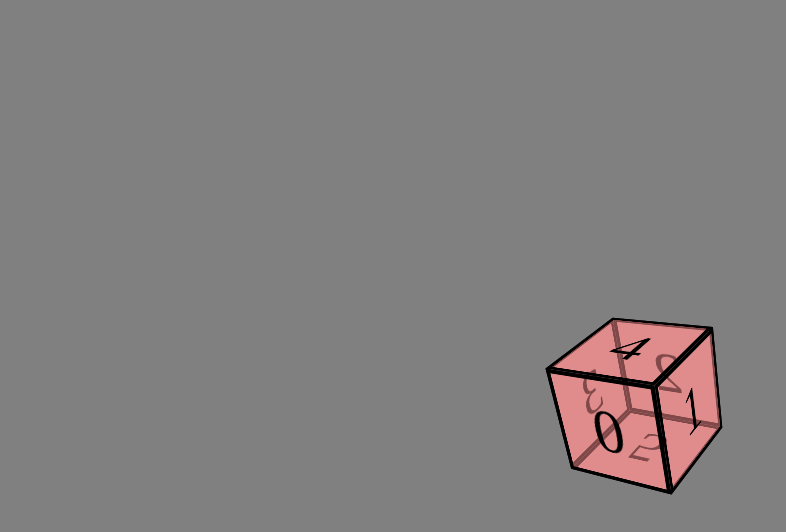
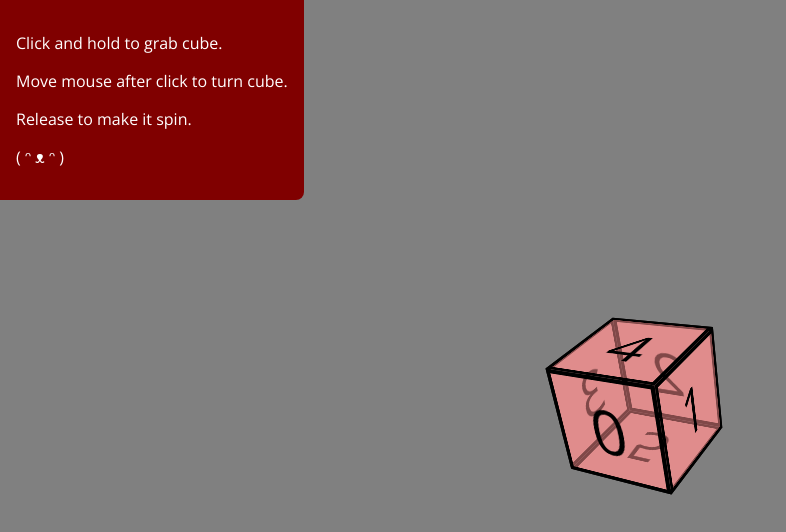
Before and after one commit to Watersilver/spincube, a website built with Vite: page index.html in a window 1280 px wide. Shown: the whole page, without its empty margins (0-786 px from the left). Built offline with nearby package versions, Linux system fonts and the light colour scheme.

Commit message:
added instructions

```diff
--- a/index.html
+++ b/index.html
@@ -36,6 +36,23 @@
         </section>
       </section>
     </section>
+    <section id="instructions">
+      <p>
+        Click and hold to grab cube.
+      </p>
+
+      <p>
+        Move mouse after click to turn cube.
+      </p>
+
+      <p>
+        Release to make it spin.
+      </p>
+
+      <p>
+        ( ᵔ ᴥ ᵔ )
+      </p>
+    </section>
     <!-- Import libs -->
     <!-- https://github.com/infusion/Quaternion.js/ -->
     <script src="./Quaternion.js/quaternion.js"></script>
--- a/public/style.css
+++ b/public/style.css
@@ -1,3 +1,6 @@
+@import url('https://fonts.googleapis.com/css2?family=Open+Sans:ital,wght@0,300..800;1,300..800&display=swap');
+
+
 /* debug ruler */
 /* #width-ruler {
   position: absolute;
@@ -42,6 +45,10 @@
 #width-ruler>*:nth-child(10) {
   left: 95vw;
 } */
+
+body {
+  font-family: "Open Sans", sans-serif;
+}
 
 #world {
   background: gray;
@@ -143,3 +150,16 @@
   width: 100%;
   height: 100%;
 }
+
+
+#instructions {
+  position: absolute;
+  background-color: maroon;
+  color: white;
+  top: 0;
+  left: 0;
+  padding: 1em;
+  border-bottom-right-radius: 8px;
+
+  pointer-events: none;
+}
```
